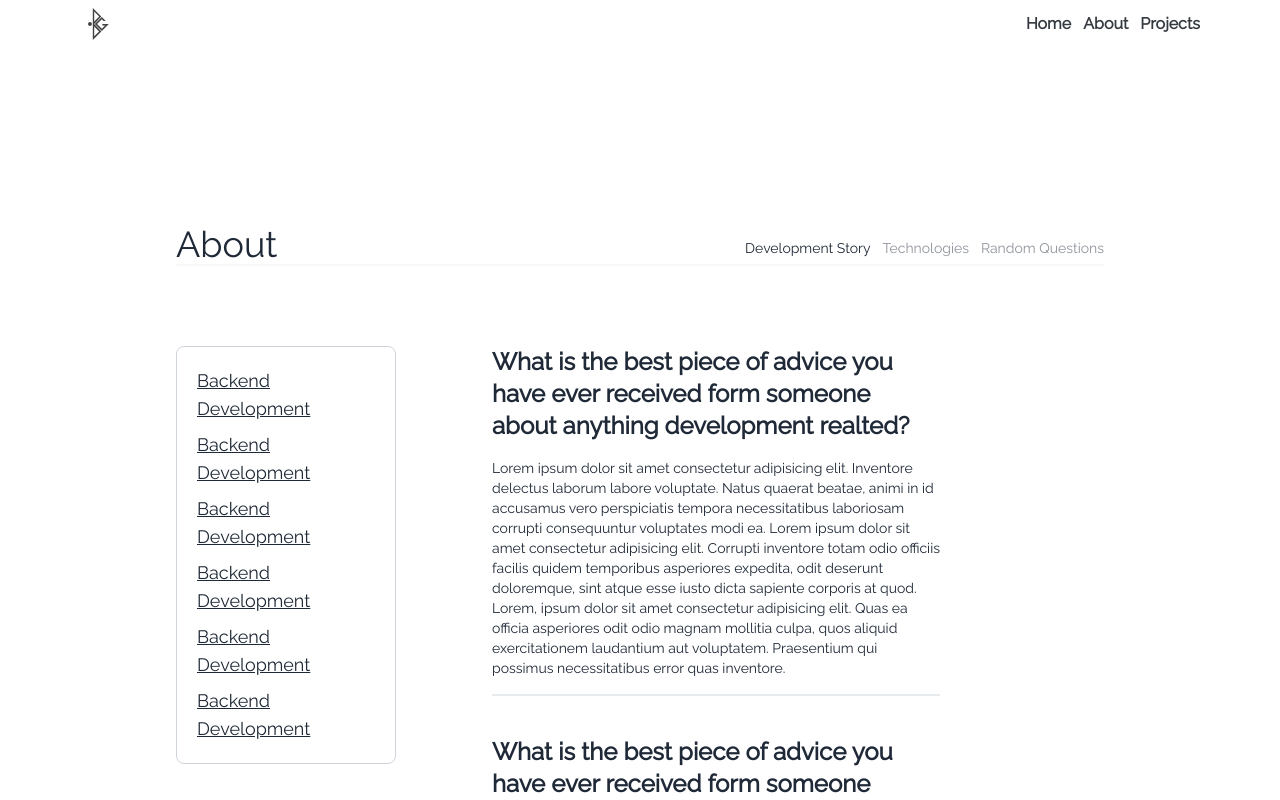
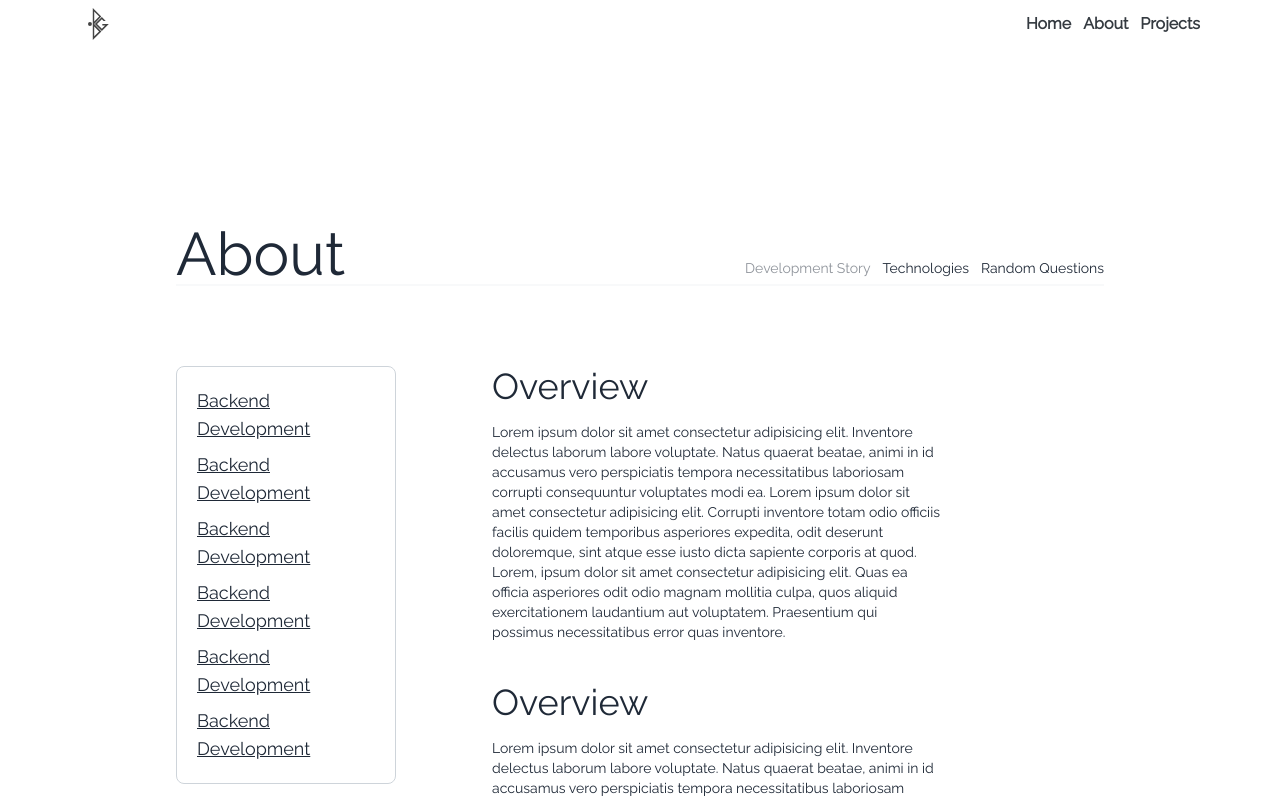
Before and after one commit to bonganibg/bonganibg.github.io, an Angular app: page /about in a window 1280 px wide. Shown: the top 800 px of the page. Built offline with nearby package versions, Linux system fonts and the light colour scheme.

Commit message:
about me page navigation done

```diff
--- a/src/app/views/about-me/about-me.component.html
+++ b/src/app/views/about-me/about-me.component.html
@@ -1,26 +1,26 @@
 <section class="flex flex-col px-44">
 
   <div class="flex justify-between mt-44">
-    <h2 class="text-4xl text-semibold">
+    <h2 class="text-6xl text-semibold">
       About
     </h2>
     <ul class="tabs gap-3">
-      <li class="tab px-0 tab-active">
-        <a href="">
+      <li [ngClass]="getClass(0)">
+        <a (click)="changePage(0)">
           <p class="text-md">
             Development Story
           </p>
         </a>
       </li>
-      <li class="tab px-0">
-        <a href="">
+      <li [ngClass]="getClass(1)">
+        <a (click)="changePage(1)">
           <p class="text-md">
             Technologies
           </p>
         </a>
       </li>
-      <li class="tab px-0">
-        <a href="">
+      <li [ngClass]="getClass(2)">
+        <a (click)="changePage(2)">
           <p class="text-md">
             Random Questions
           </p>
@@ -31,12 +31,14 @@
 
   <hr class="border border-1 border-white-200 mb-20">
 
-  <div class="grid grid-cols-1 gap-4 lg:grid-cols-4 lg:item-start">
+  <div class="grid grid-cols-1 gap-4 lg:grid-cols-4 lg:items-start">
     <div class="sticky top-4 z-50">
       <app-about-section-nav></app-about-section-nav>
     </div>
-    <div class="lg:col-span-3">
-      <app-about-questions-page></app-about-questions-page>
+    <div class="lg:col-span-3" [ngSwitch]="currentPage">
+        <app-about-me-page *ngSwitchCase="0"></app-about-me-page>
+        <app-about-technologies-page *ngSwitchCase="1"></app-about-technologies-page>
+        <app-about-questions-page *ngSwitchCase="2"></app-about-questions-page>
     </div>
   </div>
 </section>
--- a/src/app/views/about-me/about-me.component.ts
+++ b/src/app/views/about-me/about-me.component.ts
@@ -9,7 +9,18 @@ export class AboutMeComponent implements OnInit {
 
   constructor() { }
 
+  currentPage = 0;
+
   ngOnInit(): void {
   }
 
+  changePage(page: number){
+    if (page > -1 && page < 4)
+    this.currentPage = page;
+  }
+
+  getClass(page: number){
+    return page == this.currentPage ? "tab px-0" : "tab px-0 tab-active";
+  }
+
 }
```
